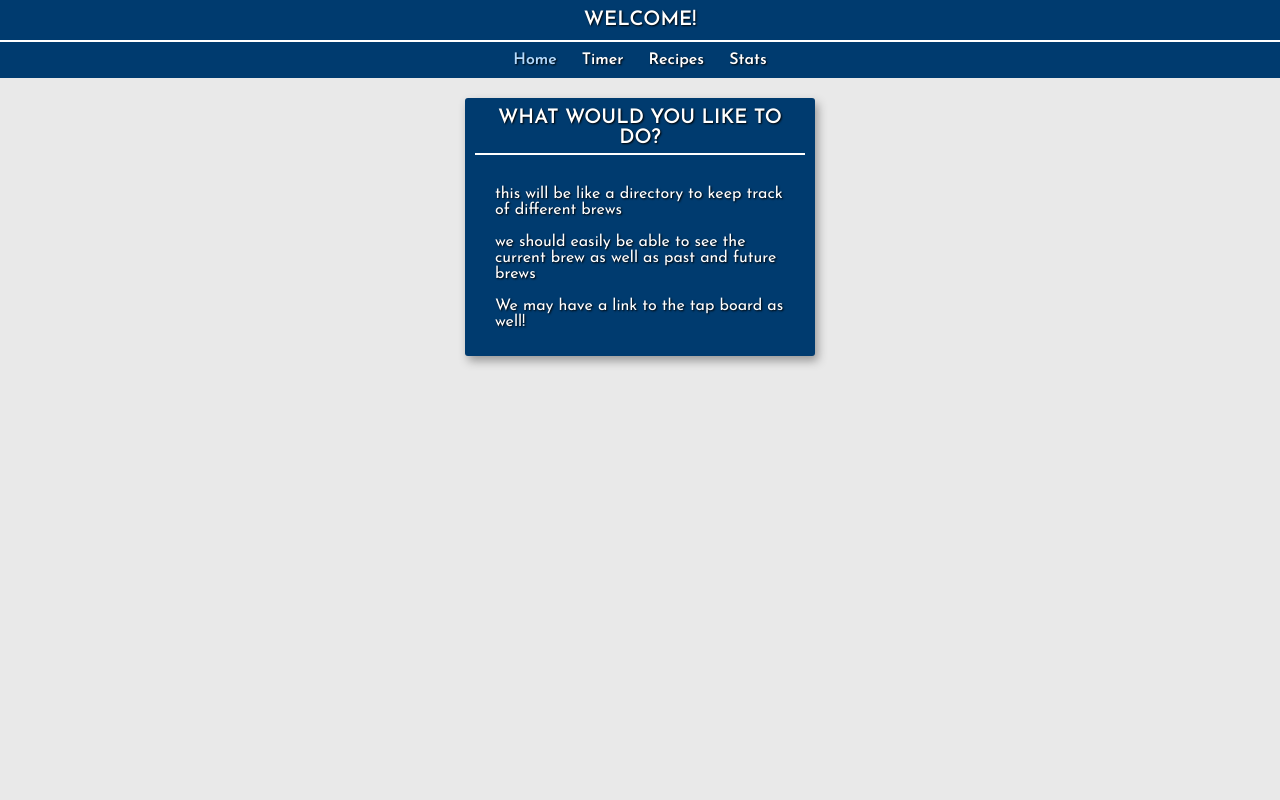
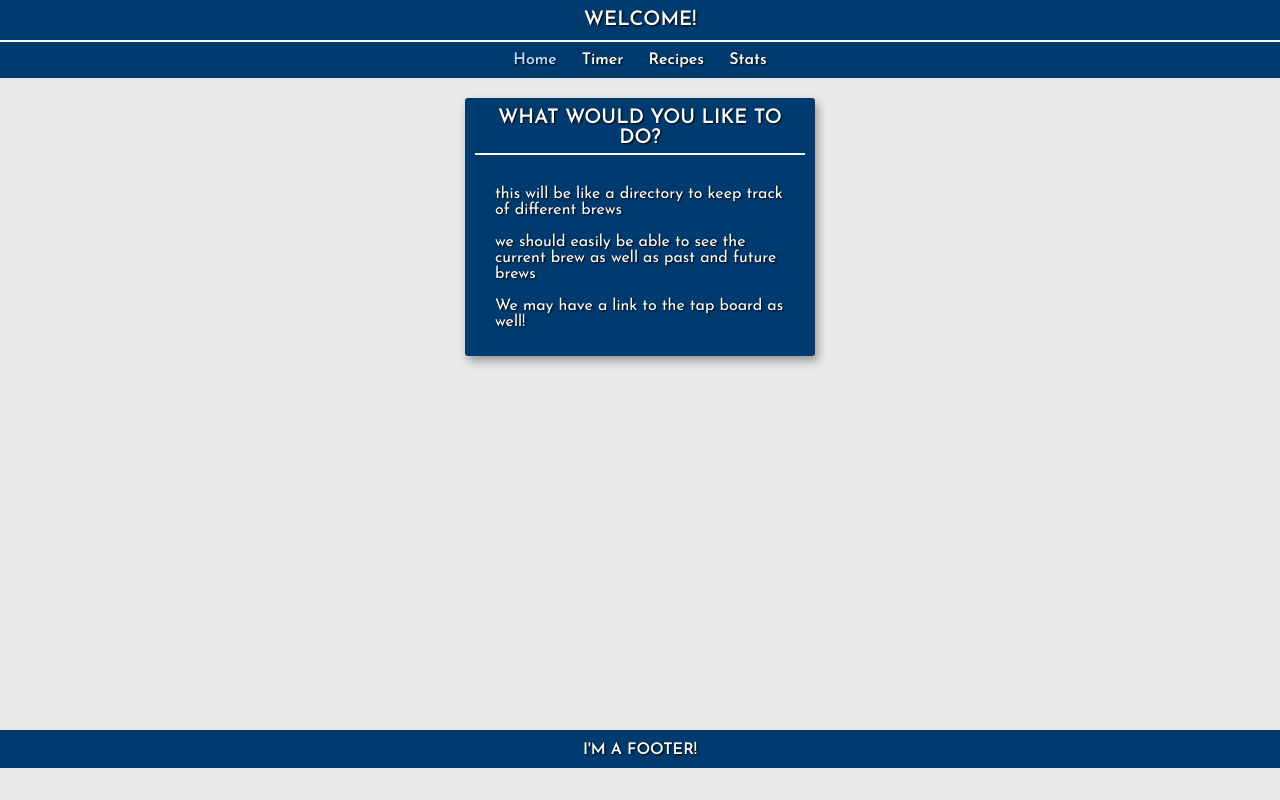
Before and after one commit to hughest64/brew-app, a Flask app: page / in a window 1280 px wide. Run offline with Flask 2, Linux system fonts and the light colour scheme.

Commit message:
added footer block to layout.html

```diff
--- a/static/styles.css
+++ b/static/styles.css
@@ -89,7 +89,8 @@ CONTENT
     /*width: 90%;
     margin: 0 auto;  173px*/
     padding-top: 20px;
-    min-height: calc(100vh - 172.5px);
+    min-height: calc(100vh - 148px);
+    /*172.5px*/
     /*152.6px*/
 }
 
--- a/templates/layout.html
+++ b/templates/layout.html
@@ -39,6 +39,8 @@
         </nav>
         {% endblock %}
         {% block content %}{% endblock %}
+
+        <footer class="">{% block footer %}<h2 id="set-text">I'm a footer!</h2>{% endblock %}</footer>
         <!-- <script src="/static/index.js{{ query }}"></script> -->
     </body>
 </html>
```
Also changed, not shown: templates/timer.html (+3 -6 lines).
